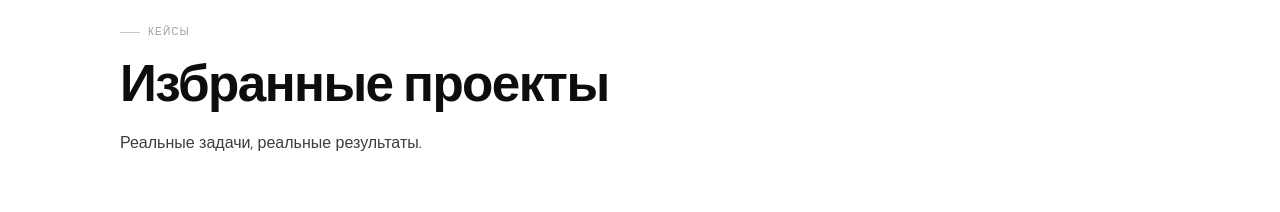
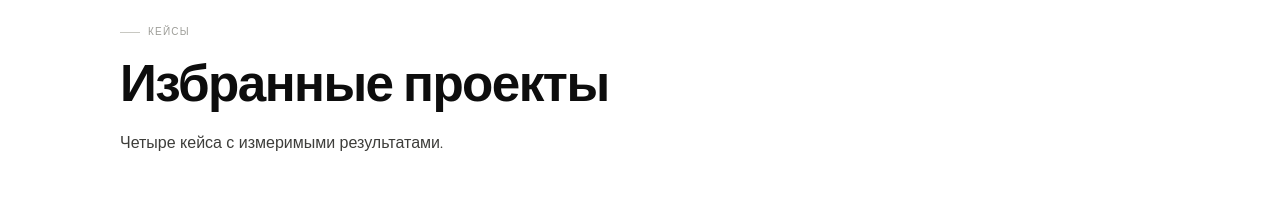
Before and after one commit to Arti-Ko/teta, a Next.js app: page / in a window 1280 px wide. Shown: the part 2780-2992 px from the top of the page. Built offline with nearby package versions, Linux system fonts and the light colour scheme; no server answers.

Commit message:
Update page.tsx

```diff
--- a/src/app/page.tsx
+++ b/src/app/page.tsx
@@ -194,7 +194,7 @@ export default function Home() {
           <div className="reveal">
             <div className="section-label">Кейсы</div>
             <h2 className="section-title">Избранные проекты</h2>
-            <p className="section-desc">Реальные задачи, реальные результаты.</p>
+            <p className="section-desc">Четыре кейса с измеримыми результатами.</p>
           </div>
           <div className="projects-list">
             <div className="proj-row reveal d1">
```
